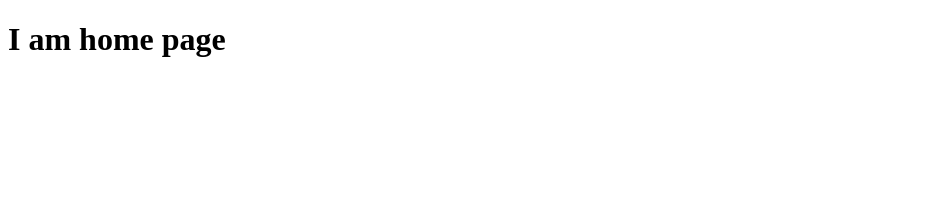
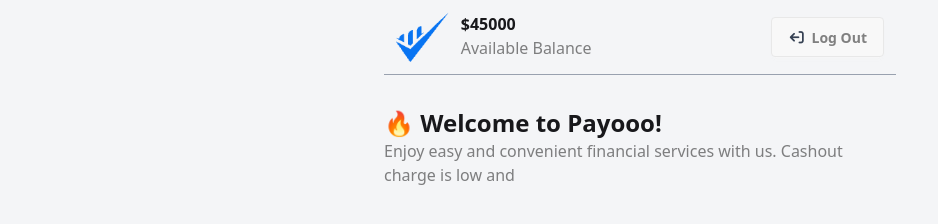
Before and after one commit to Zahin1033/payoo-learning, a plain HTML site: page home.html in a window 1280 px wide. Shown: the whole page, without its empty margins (0-938 px from the left). Drawn offline with nearby package versions, Linux system fonts and the light colour scheme.

Commit message:
homepage

```diff
--- a/home.html
+++ b/home.html
@@ -1,11 +1,38 @@
 <!DOCTYPE html>
 <html lang="en">
+
 <head>
     <meta charset="UTF-8">
     <meta name="viewport" content="width=device-width, initial-scale=1.0">
     <title>Document</title>
+    <!-- daisy ui cdn -->
+    <link href="https://cdn.jsdelivr.net/npm/daisyui@5" rel="stylesheet" type="text/css" />
+    <!-- tailwind cdn -->
+    <script src="https://cdn.jsdelivr.net/npm/@tailwindcss/browser@4"></script>
+    <!-- font awesome cdn -->
+     <link rel="stylesheet" href="https://cdnjs.cloudflare.com/ajax/libs/font-awesome/7.0.0/css/all.min.css" integrity="sha512-DxV+EoADOkOygM4IR9yXP8Sb2qwgidEmeqAEmDKIOfPRQZOWbXCzLC6vjbZyy0vPisbH2SyW27+ddLVCN+OMzQ==" crossorigin="anonymous" referrerpolicy="no-referrer" />
+
 </head>
-<body>
-    <h1>I am home page</h1>
+
+<body class="bg-[#f4f5f7] h-[100vh]">
+    <div class="min-h-[50px] flex justify-between items-center max-w-lg mx-auto border-b-1 border-gray-400 p-3">
+        <div class="flex">
+            <img src="./assets/Group.png" class="h-[50px]" alt="">
+            <div class="ml-3">
+                <h2 class="font-bold">$<span>45000</span></h2>
+                <p class="text-[#08080880]">Available Balance</p>
+            </div>
+        </div>
+        <div>
+            <button class="btn text-[#08080880]"><i class="fa-solid fa-arrow-right-from-bracket rotate-180 text-gray-700"></i>Log Out</button>
+        </div>
+    </div>
+
+    <div class="max-w-lg mx-auto mt-8">
+        <h1 class="text-2xl font-bold">🔥 Welcome to Payooo!</h1>
+        <p class="text-[#08080880]">Enjoy easy and convenient financial services with us. Cashout charge is low and </p>
+    </div>
+
 </body>
+
 </html>
```
Also changed, not shown: tailwind.config.js (added).
